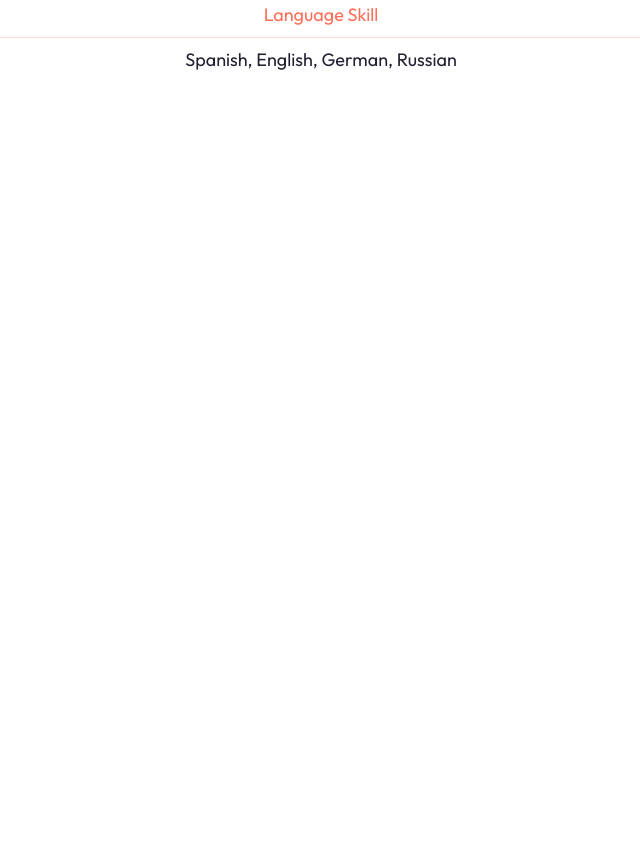
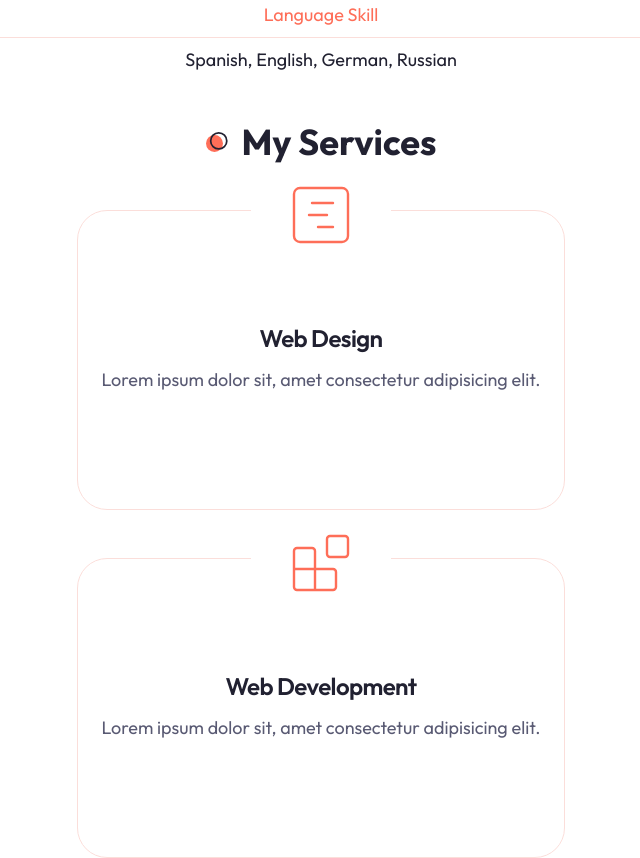
Before and after one commit to edgarespinoza7/edgarespinoza7.github.io, a Next.js app: page / in a window 1280 px wide. Shown: the part 1480-2338 px from the top of the page, without its empty margins (319-959 px from the left). Built offline with nearby package versions, Linux system fonts and the light colour scheme.

Commit message:
28 -added Services Component and Style- OK

```diff
--- a/app/page.jsx
+++ b/app/page.jsx
@@ -1,11 +1,13 @@
 import About from "@/components/About";
 import Hero from "@/components/Hero";
+import Services from "@/components/ui/Services";
 
 export default function Home() {
   return (
     <main>
       <Hero />
       <About />
+      <Services />
     </main>
   );
 }
--- /dev/null
+++ b/components/ui/Services.jsx
@@ -0,0 +1,51 @@
+import {GanttChartSquare, Blocks, Gem} from "lucide-react";
+import {Card, CardContent, CardDescription, CardHeader, CardTitle} from "@/components/ui/card";
+
+const servicesData = [
+  {
+    icon: <GanttChartSquare size={72} strokeWidth={0.8}/>,
+    title: "Web Design",
+    description: "Lorem ipsum dolor sit, amet consectetur adipisicing elit."
+  },
+  {
+    icon: <Blocks size={72} strokeWidth={0.8}/>,
+    title: "Web Development",
+    description: "Lorem ipsum dolor sit, amet consectetur adipisicing elit."
+  },
+  {
+    icon: <Gem size={72} strokeWidth={0.8}/>,
+    title: "App Development",
+    description: "Lorem ipsum dolor sit, amet consectetur adipisicing elit."
+  },
+]
+
+const Services = () => {
+  return (
+    <section className="mb-12 xl:mb-36">
+      <div className="container mx-auto">
+        <h2 className="section-title mb-12 xl:mb-24 text-center mx-auto">My Services</h2>
+        {/* Grid Items */}
+        <div className="grid xl:grid-cols-3 justify-center gap-y-12 xl:gap-y-24 xl:gap-x-8">
+          {servicesData.map((item, index) => {
+
+            const {icon, title, description} = item;
+
+            return (
+              <Card className="w-full mmax-w-[424px] h-[300px] flex flex-col pt-16 pb-10 justify-center items-center relative" key={index}>
+                <CardHeader className="text-primary absolute -top-[60px]">
+                  <div className="w-[140px] h-[80px] bg-white dark:bg-background flex justify-center items-center">{icon}</div>
+                </CardHeader>
+                <CardContent className="text-center">
+                  <CardTitle className="mb-4">{title}</CardTitle>
+                  <CardDescription className="text-lg">{description}</CardDescription>
+                </CardContent>
+              </Card>
+            )
+          })}
+        </div>
+      </div>
+    </section>
+  )
+}
+
+export default Services;
--- a/components/ui/card.jsx
+++ b/components/ui/card.jsx
@@ -5,7 +5,7 @@
 const Card = React.forwardRef(({ className, ...props }, ref) => (
   <div
     ref={ref}
-    className={cn("rounded-lg border bg-card text-card-foreground shadow-sm", className)}
+    className={cn("rounded-[30px] border bg-background text-card-foreground", className)}
     {...props} />
 ))
 Card.displayName = "Card"
```
